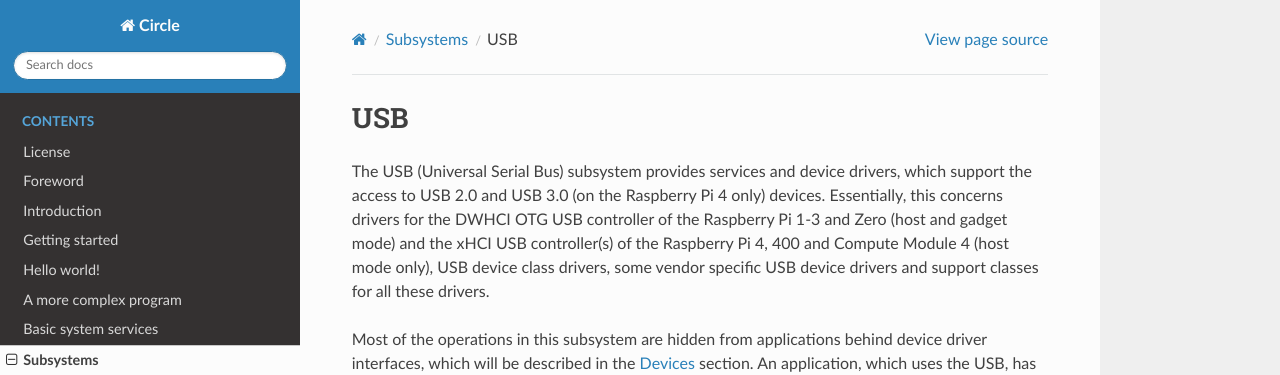
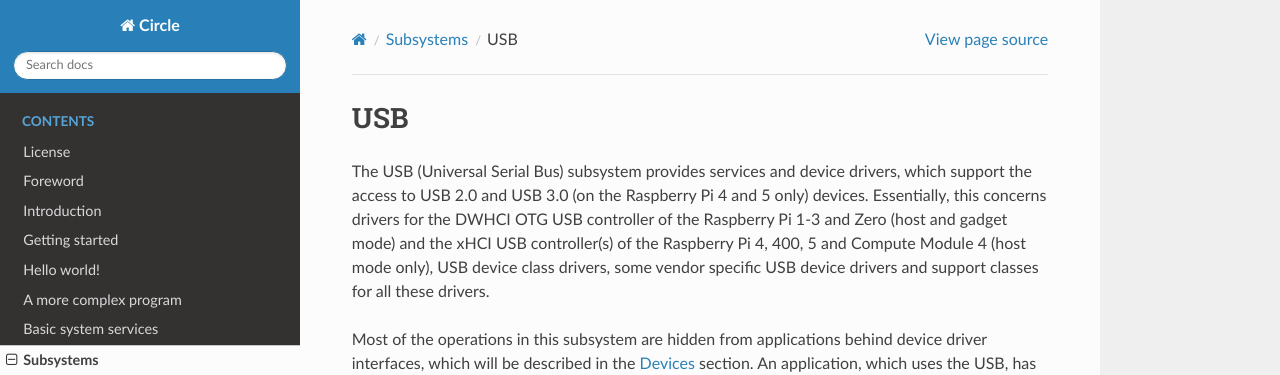
Before and after one commit to rsta2/circle-docs, a Sphinx documentation site: the page built from docs/subsystems/usb.rst, in a window 1280 px wide and 900 px high. Shown: the top 375 px of the window. Built offline with Sphinx 7.4.7 and the Read the Docs theme 2.0.0, drawn with Linux system fonts in a browser that asks for light colours; some of the changed text lies outside the part shown.

Commit message:
subsystems/usb: Update for RPi 5

```diff
--- a/docs/subsystems/usb.rst
+++ b/docs/subsystems/usb.rst
@@ -1,7 +1,7 @@
 USB
 ~~~
 
-The USB (Universal Serial Bus) subsystem provides services and device drivers, which support the access to USB 2.0 and USB 3.0 (on the Raspberry Pi 4 only) devices. Essentially, this concerns drivers for the DWHCI OTG USB controller of the Raspberry Pi 1-3 and Zero (host and gadget mode) and the xHCI USB controller(s) of the Raspberry Pi 4, 400 and Compute Module 4 (host mode only), USB device class drivers, some vendor specific USB device drivers and support classes for all these drivers.
+The USB (Universal Serial Bus) subsystem provides services and device drivers, which support the access to USB 2.0 and USB 3.0 (on the Raspberry Pi 4 and 5 only) devices. Essentially, this concerns drivers for the DWHCI OTG USB controller of the Raspberry Pi 1-3 and Zero (host and gadget mode) and the xHCI USB controller(s) of the Raspberry Pi 4, 400, 5 and Compute Module 4 (host mode only), USB device class drivers, some vendor specific USB device drivers and support classes for all these drivers.
 
 Most of the operations in this subsystem are hidden from applications behind device driver interfaces, which will be described in the :ref:`Devices` section. An application, which uses the USB, has especially to deal with the initialization of the USB support at system startup and optionally with detecting newly attached USB devices, while the system is running (USB plug-and-play). This section is limited to these topics.
 
@@ -48,7 +48,7 @@ CUSBHCIDevice
 
 .. note::
 
-	Actually there is not really a class ``CUSBHCIDevice`` available in Circle. Instead, two classes ``CDWHCIDevice`` and ``CXHCIDevice`` (both derived from ``CUSBHostController``) exist for the respective USB host controllers of the target Raspberry Pi model, and ``CUSBHCIDevice`` is only an alias for these class names, defined as macro. To ensure, that an application can be built for each Raspberry Pi model, you should use the name ``CUSBHCIDevice`` only.
+	Actually there is not really a class ``CUSBHCIDevice`` available in Circle. Instead, three classes ``CDWHCIDevice``, ``CXHCIDevice`` (both derived from ``CUSBHostController``) and ``CUSBSubSystem`` (on Raspberry Pi 5) exist for the respective USB host controllers of the target Raspberry Pi model, and ``CUSBHCIDevice`` is only an alias for these class names, defined as macro. To ensure, that an application can be built for each Raspberry Pi model, you should use the name ``CUSBHCIDevice`` only.
 
 	Some methods available via ``CUSBHCIDevice`` are defined in its base class :ref:`CUSBHostController` and can be called using a pointer to a ``CUSBHostController`` object too.
 
```
Also changed, not shown: other parts of docs/subsystems/usb.rst (+1 -1 lines).
